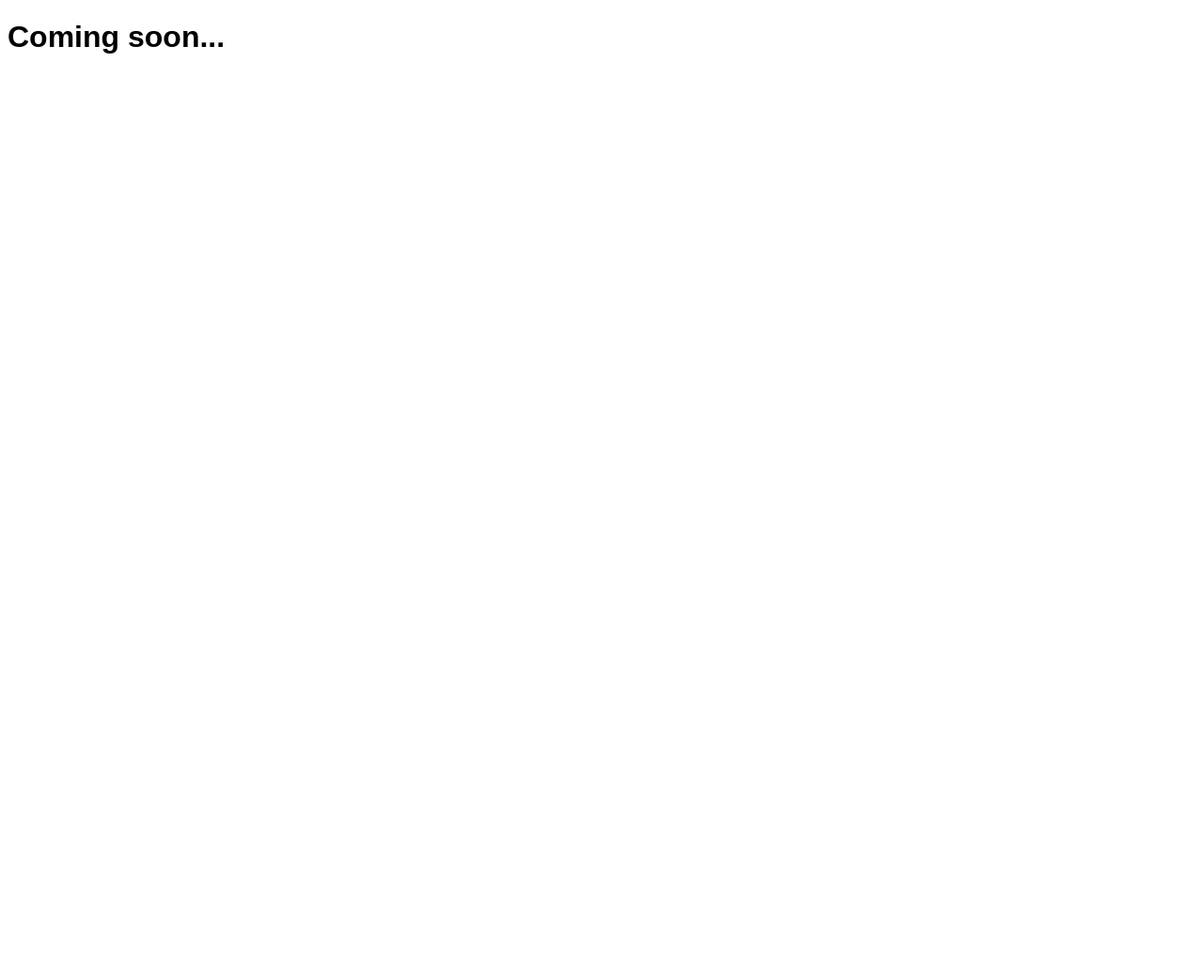
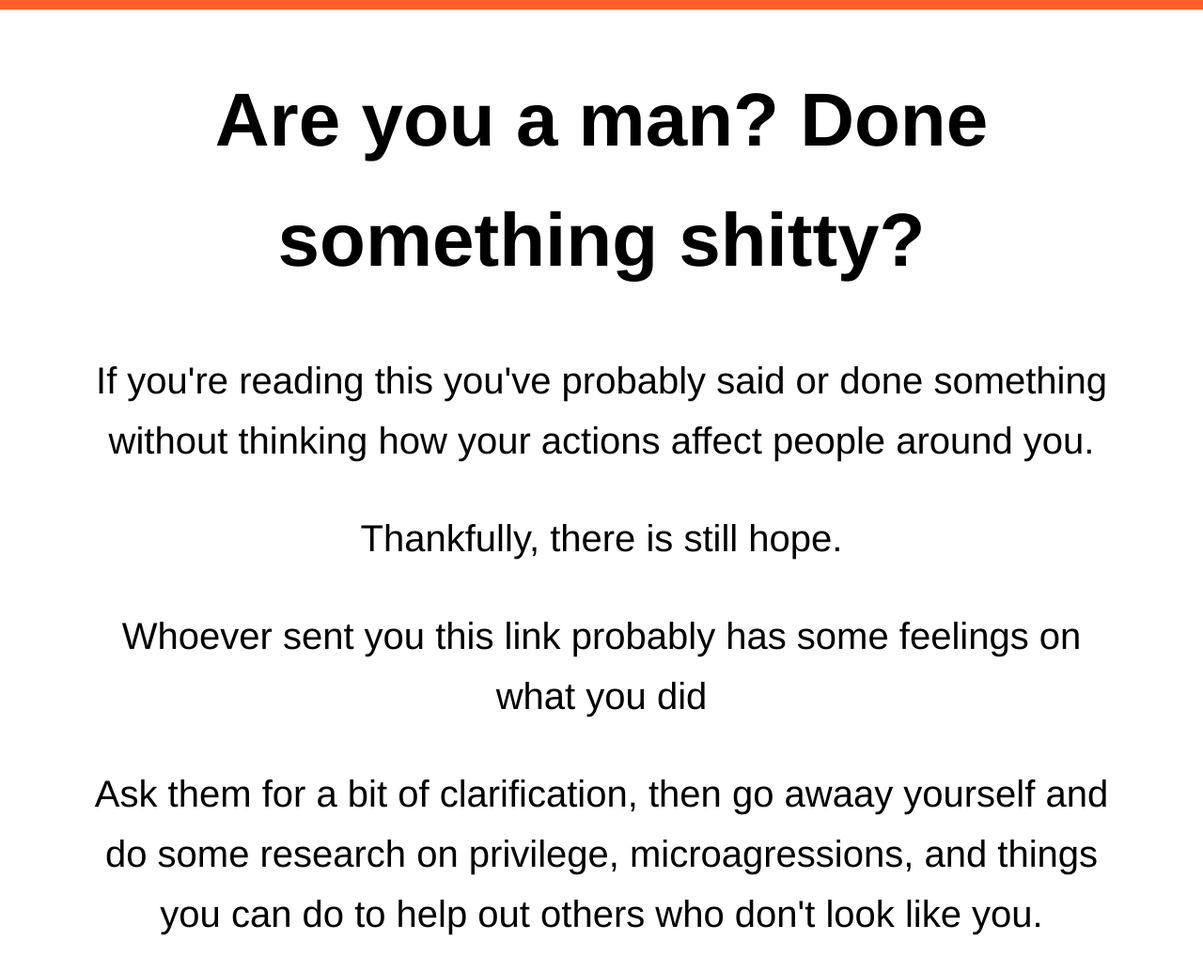
Before and after one commit to fredericmarx/shitty.men, a website: page index.html in a window 1280 px wide. Shown: the whole page at 94% size. Before the commit the page ends 800 px from the top, so only its background shows below. Drawn offline with Linux system fonts and the light colour scheme.

Commit message:
first version

```diff
--- a/index.html
+++ b/index.html
@@ -5,11 +5,39 @@
     <title>shitty.men</title>
     <style media="screen">
       body {
-        font-family: sans-serif;
+        text-align: center;
+        text-size-adjust: none;
+        font-family: helvetica, arial, sans-serif;
+        font-size: 2.5rem;
+        line-height: 1.6;
+        border-top: 10px solid #ff5f2e;
+        box-sizing: border-box;
+        margin: 0;
+      }
+      .container {
+        width: 85%;
+        margin: 0 auto;
       }
     </style>
   </head>
   <body>
-    <h1>Coming soon...</h1>
+    <div class="container">
+      <h1>Are you a man? Done something shitty?</h1>
+      <p>
+        If you're reading this you've probably said or done something without
+        thinking how your actions affect people around you.
+      </p>
+      <p>
+        Thankfully, there is still hope.
+      </p>
+      <p>
+        Whoever sent you this link probably has some feelings on what you did
+      </p>
+      <p>
+        Ask them for a bit of clarification, then go awaay yourself and do some
+        research on privilege, microagressions, and things you can do to help out
+        others who don't look like you.
+      </p>
+    </div>
   </body>
 </html>
```
